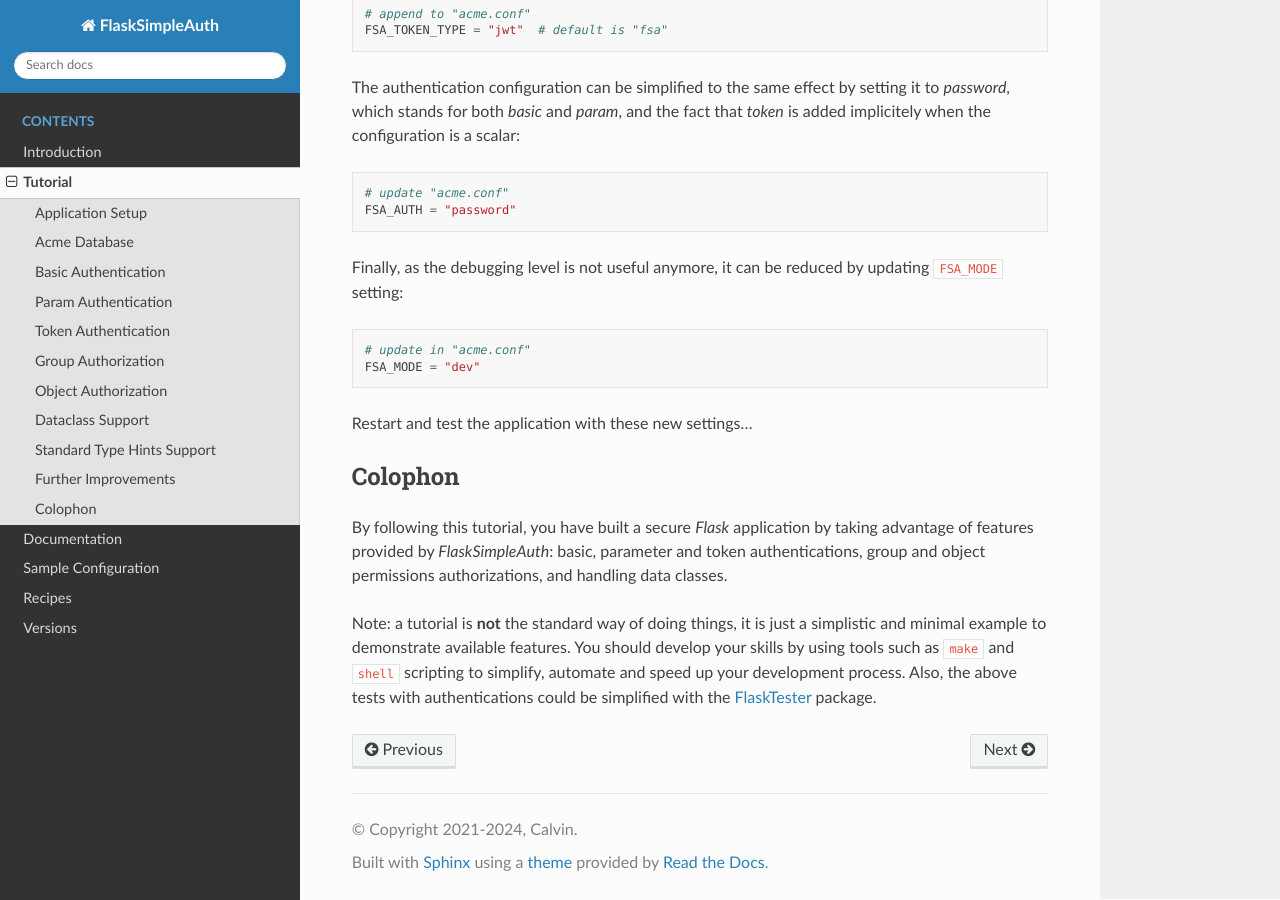
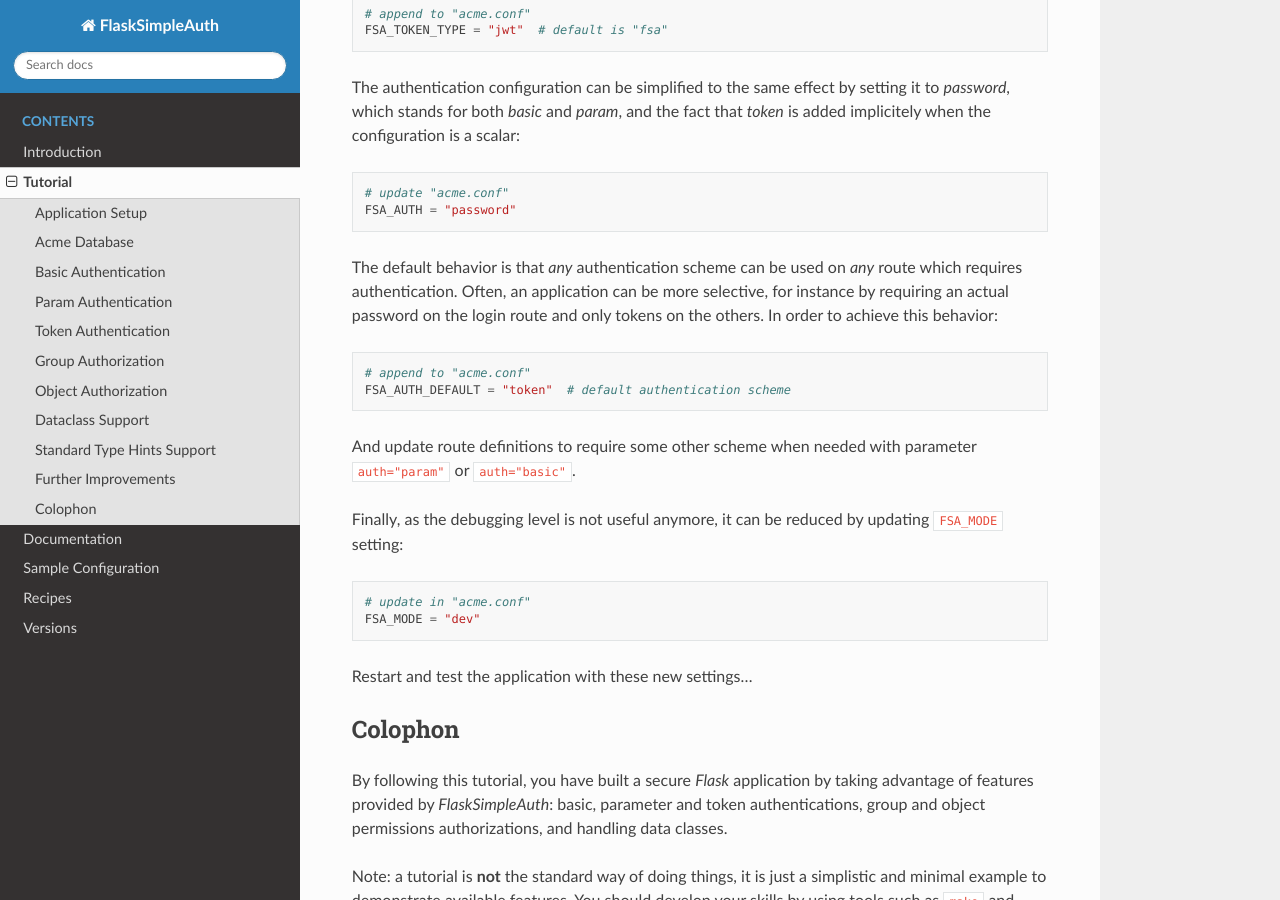
Before and after one commit to zx80/flask-simple-auth, a Sphinx documentation site: the page built from docs/TUTORIAL.md, in a window 1280 px wide and 900 px high, scrolled down 14720 px. Built offline with Sphinx 7.4.7 and the Read the Docs theme 2.0.0, drawn with Linux system fonts in a browser that asks for light colours; pages that are not in the unit, such as notebooks, are missing from menus.

Commit message:
update tutorial with FSA_AUTH_DEFAULT

````diff
--- a/docs/TUTORIAL.md
+++ b/docs/TUTORIAL.md
@@ -827,6 +827,20 @@ fact that *token* is added implicitely when the configuration is a scalar:
 FSA_AUTH = "password"
 ```
 
+The default behavior is that _any_ authentication scheme can be used on _any_
+route which requires authentication.
+Often, an application can be more selective, for instance by requiring
+an actual password on the login route and only tokens on the others.
+In order to achieve this behavior:
+
+```python
+# append to "acme.conf"
+FSA_AUTH_DEFAULT = "token"  # default authentication scheme
+```
+
+And update route definitions to require some other scheme when needed
+with parameter `auth="param"` or `auth="basic"`.
+
 Finally, as the debugging level is not useful anymore, it can be
 reduced by updating `FSA_MODE` setting:
 
````
Also changed, not shown: other parts of docs/TUTORIAL.md (+1 -1 lines).
